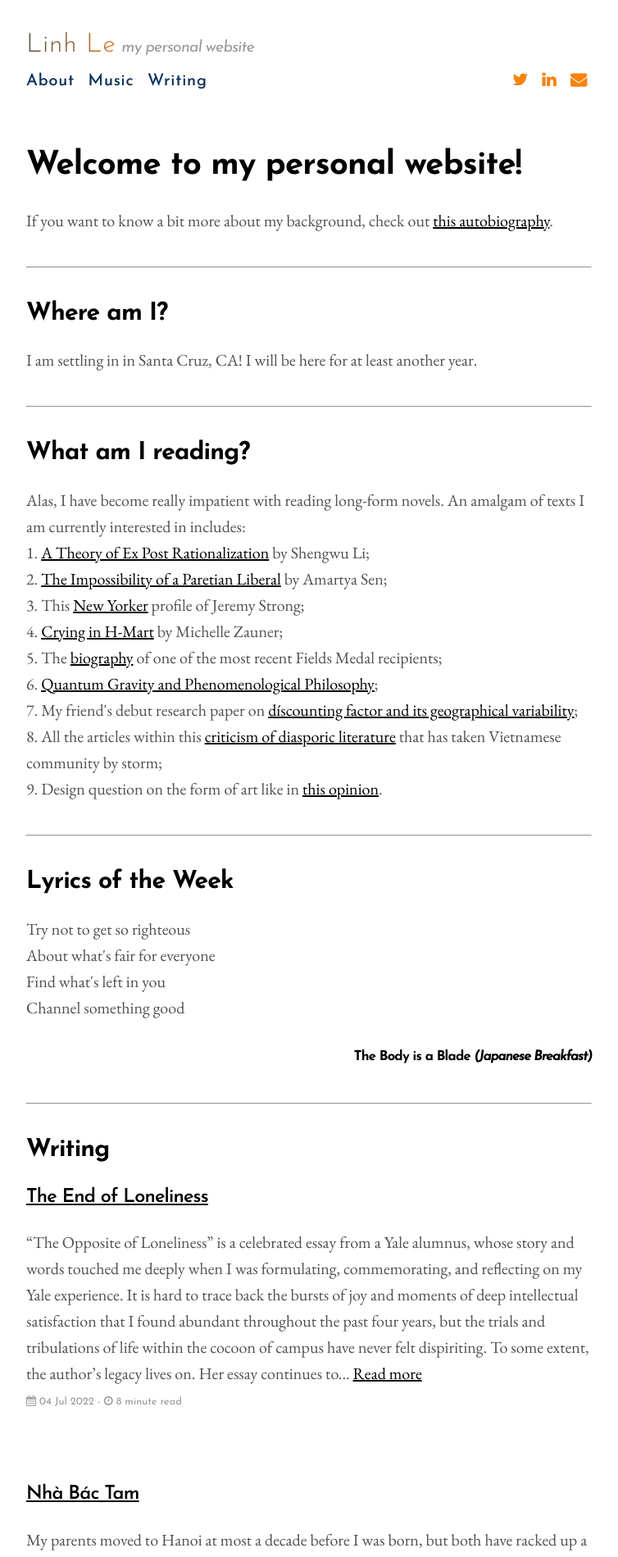
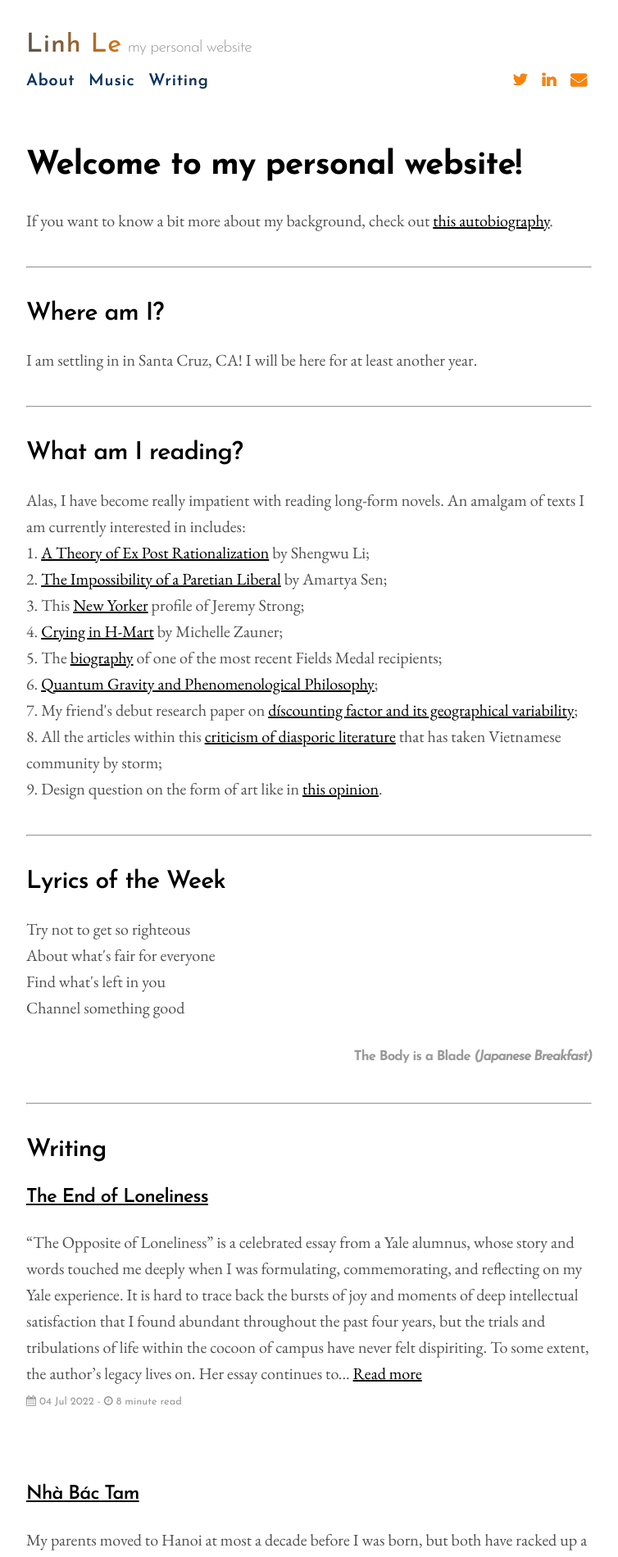
Before and after one commit to aidenva/aidenva.github.io, a Jekyll site: the page built from index.html, in a window 1280 px wide. Shown: the top 1899 px of the page at 82% size, without its empty margins (263-1017 px from the left). Built offline with Jekyll 4.4.1, drawn with Linux system fonts in a browser that asks for light colours; the list of posts is cut into pages by our own code.

Commit message:
update colors and weights

```diff
--- a/_sass/_base.scss
+++ b/_sass/_base.scss
@@ -23,18 +23,16 @@ h1 {
   font-size: 2.5rem;
   line-height: 3rem;
   font-weight: 700;
+  letter-spacing:-0.05rem;
 }
 
 h1 a {
   text-decoration: none;
 }
 
-h2 {
-  font-weight: 700;
-}
-
-h3 {
+h2, h3 {
   font-weight: 600;
+  letter-spacing:-0.05rem;
 }
 
 h4 {
@@ -43,14 +41,13 @@ h4 {
 
 h5 {
   text-align: right;
-  color: $light-gray-color;
-
+  color: $light-gray-color!important;
+  letter-spacing:-0.05rem;
 }
 
 h1, h2, h3, h4, h5, h6 {
   font-family: $sans-serif-font-family;
   color: black;
-  letter-spacing:-0.05rem;
 }
 
 a:hover {
--- a/_sass/_default.scss
+++ b/_sass/_default.scss
@@ -38,7 +38,7 @@
 .header-title a {
   font-size: 2rem;
   letter-spacing: 0.05rem;
-  font-weight: 300;
+  font-weight: 500;
   text-decoration: none;
   color: rgba(0,0,0,0);
   background: linear-gradient(to right, #00356b,#FF8405);
@@ -57,8 +57,7 @@
 
 .header-subtitle {
   color: $light-gray-color;
-  font-weight: 400;
-  font-style: italic;
+  font-weight: 300;
 }
 
 /*
@@ -78,7 +77,7 @@
   color: #00356b;
   font-size: 1.25rem;
   padding-right: 10px;
-  font-weight: 400;
+  font-weight: 500;
 }
 
 .menu-content a:hover {
```
